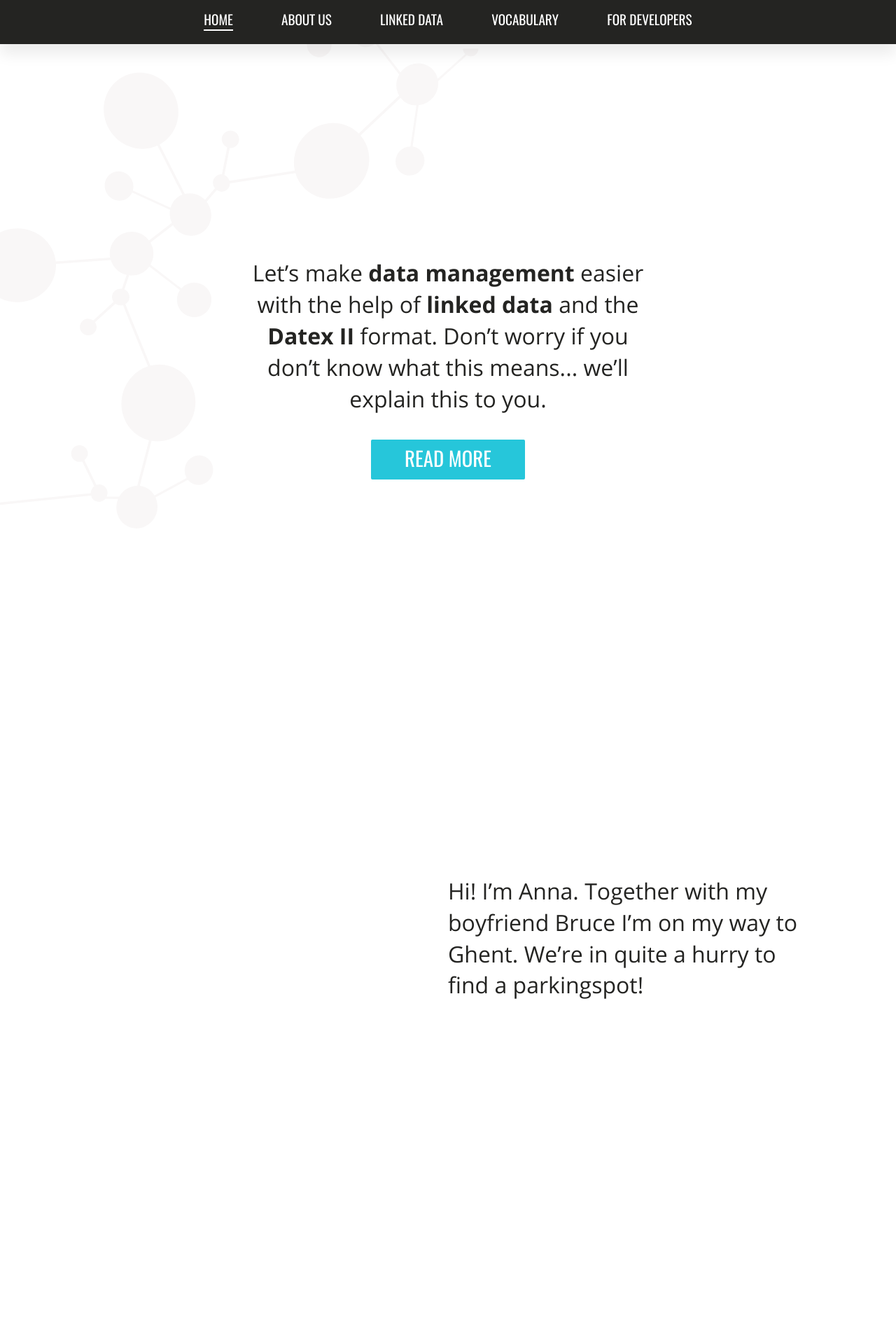
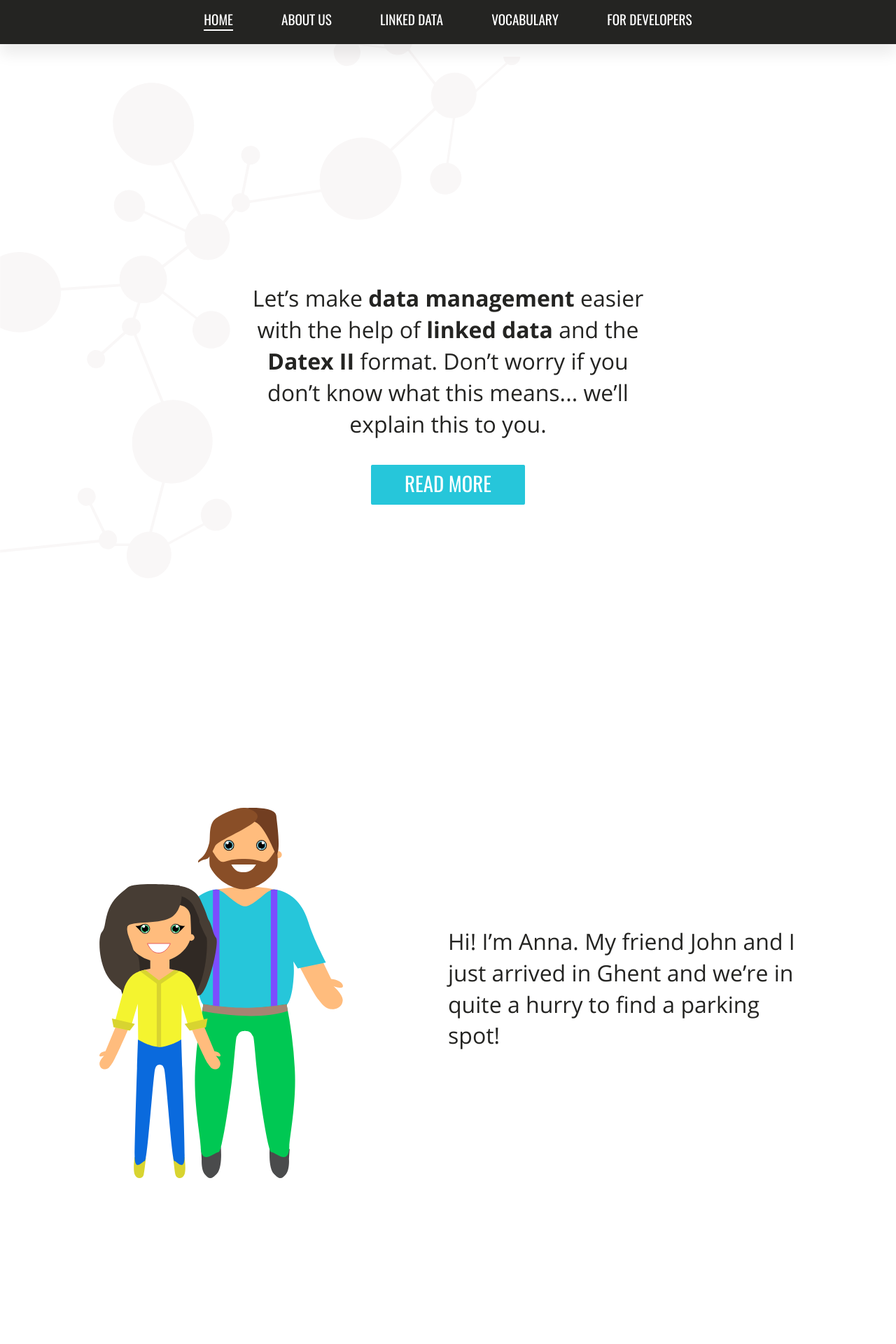
Before and after one commit to osoc16/mobylink, a Jekyll site: the page built from index.html, in a window 1280 px wide. Shown: the top 1920 px of the page at 70% size. Built offline with Jekyll 4.4.1, drawn with Linux system fonts in a browser that asks for light colours.

Commit message:
Added section 2
Signed-off-by: Pieter-Jan Geeroms <pieterjangeeroms@hotmail.com>

```diff
--- a/_includes/section2.html
+++ b/_includes/section2.html
@@ -1,3 +1,6 @@
 <section>
-  <p class="text-right text-width-40">Hi! I’m Anna. Together with my boyfriend Bruce I’m on my way to Ghent. We’re in quite a hurry to find a parkingspot!</p>
+  <div class="ab-image">
+    Anna and Bruce
+  </div>
+  <p class="text-right text-width-40">Hi! I’m Anna. My friend John and I just arrived in Ghent and we’re in quite a hurry to find a parking spot!</p>
 </section>
--- a/_sass/_section1.sass
+++ b/_sass/_section1.sass
@@ -1,5 +1,4 @@
 #intro
-  height: 92vh
   display: flex
   flex-direction: column
   flex-wrap: nowrap
--- a/_sass/_section2.sass
+++ b/_sass/_section2.sass
@@ -0,0 +1,10 @@
+.ab-image
+  background-image: url("../img/anna.svg"), url("../img/bruce.svg")
+  background-repeat: no-repeat
+  background-size: 15%, 25%
+  background-position: 8% bottom, 16% bottom
+  display: block
+  height: 80vh
+  width: 100%
+  text-indent: -100%
+  overflow: hidden
--- a/src/css/story.sass
+++ b/src/css/story.sass
@@ -83,5 +83,6 @@ strong
 /* INTRO
 /* ======================== */
 @import section1
+@import section2
 
 @import section9
```
